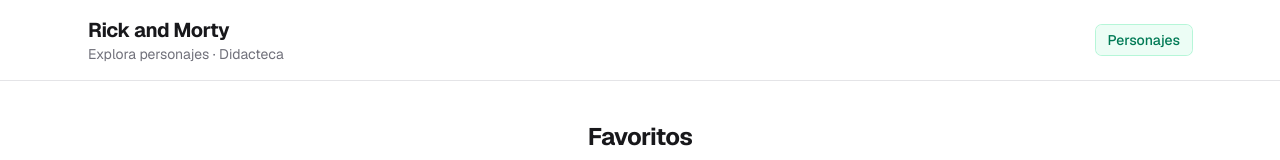
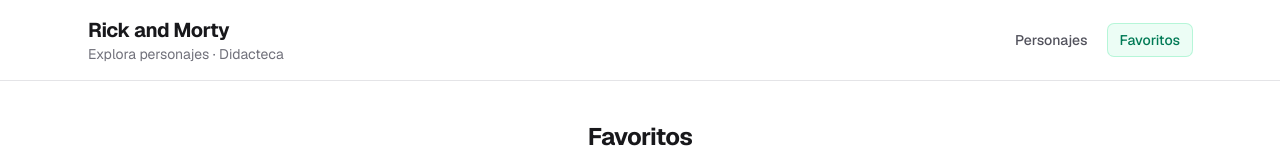
Before and after one commit to Frank345-sys/prueba-tecnica-front-end-didacteca-, a Next.js app: page /favorites in a window 1280 px wide. Shown: the top 160 px of the page. Built offline with nearby package versions, Linux system fonts and the light colour scheme; no server answers.

Commit message:
feat(favorites): añadir navegación y modo embedded en tarjetas

```diff
--- a/src/components/layout/SiteHeader.tsx
+++ b/src/components/layout/SiteHeader.tsx
@@ -1,5 +1,6 @@
 import Link from 'next/link'
 
+import { SiteNav } from '@/components/layout/SiteNav'
 import { cn } from '@/lib/cn'
 
 type SiteHeaderProps = {
@@ -26,14 +27,7 @@
             Explora personajes · Didacteca
           </p>
         </Link>
-        <nav aria-label="Principal" className="shrink-0">
-          <Link
-            href="/"
-            className="rounded-md bg-emerald-50 px-3 py-1.5 text-sm font-medium text-emerald-700 ring-1 ring-emerald-200/80"
-          >
-            Personajes
-          </Link>
-        </nav>
+        <SiteNav />
       </div>
     </header>
   )
--- /dev/null
+++ b/src/components/layout/SiteNav.tsx
@@ -0,0 +1,43 @@
+'use client'
+
+import Link from 'next/link'
+import { usePathname } from 'next/navigation'
+
+import { cn } from '@/lib/cn'
+
+const navItems = [
+  { href: '/', label: 'Personajes' },
+  { href: '/favorites', label: 'Favoritos' },
+] as const
+
+/**
+ * Enlaces de navegación principal con estado activo según la ruta.
+ */
+export function SiteNav() {
+  const pathname = usePathname()
+
+  return (
+    <nav aria-label="Principal" className="flex shrink-0 gap-2">
+      {navItems.map(({ href, label }) => {
+        const isActive =
+          href === '/' ? pathname === '/' : pathname.startsWith(href)
+
+        return (
+          <Link
+            key={href}
+            href={href}
+            className={cn(
+              'rounded-md px-3 py-1.5 text-sm font-medium ring-1 transition-colors',
+              isActive
+                ? 'bg-emerald-50 text-emerald-700 ring-emerald-200/80'
+                : 'text-zinc-600 ring-transparent hover:bg-zinc-100 hover:text-zinc-900'
+            )}
+            aria-current={isActive ? 'page' : undefined}
+          >
+            {label}
+          </Link>
+        )
+      })}
+    </nav>
+  )
+}
--- a/src/components/layout/index.ts
+++ b/src/components/layout/index.ts
@@ -1,3 +1,4 @@
 export { ScrollToTopButton } from './ScrollToTopButton'
 export { SiteFooter } from './SiteFooter'
 export { SiteHeader } from './SiteHeader'
+export { SiteNav } from './SiteNav'
--- a/src/components/ui/compounds/CardItem.tsx
+++ b/src/components/ui/compounds/CardItem.tsx
@@ -25,6 +25,8 @@
   character: Character
   /** Índice en la lista para escalonar la animación de entrada. */
   index?: number
+  /** Usa `div` en lugar de `li` cuando el ítem va dentro de un contenedor con controles (p. ej. favoritos). */
+  embedded?: boolean
 }
 
 /**
@@ -34,13 +36,24 @@
  * @param props.character - Datos del personaje desde GraphQL.
  * @param props.index - Retraso incremental en la animación Framer Motion.
  */
-export function CardItem({ character, index = 0 }: CardItemProps) {
+export function CardItem({
+  character,
+  index = 0,
+  embedded = false,
+}: CardItemProps) {
   const id = Number(character.id)
   const isFavorite = useFavoritesStore((state) => state.isFavorite(id))
   const toggleFavorite = useFavoritesStore((state) => state.toggleFavorite)
+  const Wrapper = embedded ? motion.div : motion.li
+  const wrapperProps = embedded
+    ? { className: 'min-w-0 flex-1' }
+    : {
+        className: 'list-none',
+      }
 
   return (
-    <motion.li
+    <Wrapper
+      {...wrapperProps}
       initial={{ opacity: 0, y: 12 }}
       animate={{ opacity: 1, y: 0 }}
       transition={{
@@ -48,7 +61,6 @@
         delay: index * 0.04,
         ease: MOTION_ANIMATION.easing.standard,
       }}
-      className="list-none"
     >
       <Card className="flex h-full flex-col overflow-hidden border-sky-400">
         <div className="relative aspect-square overflow-hidden bg-zinc-100">
@@ -90,6 +102,6 @@
           </div>
         </CardContent>
       </Card>
-    </motion.li>
+    </Wrapper>
   )
 }
--- a/src/components/ui/compounds/ListItem.tsx
+++ b/src/components/ui/compounds/ListItem.tsx
@@ -19,6 +19,8 @@
   character: Character
   /** Índice en la lista para escalonar la animación de entrada. */
   index?: number
+  /** Usa `motion.div` en lugar de `motion.li` dentro de listas compuestas. */
+  embedded?: boolean
 }
 
 /**
@@ -27,13 +29,22 @@
  * @param props.character - Datos del personaje desde GraphQL.
  * @param props.index - Retraso incremental en la animación Framer Motion.
  */
-export function ListItem({ character, index = 0 }: ListItemProps) {
+export function ListItem({
+  character,
+  index = 0,
+  embedded = false,
+}: ListItemProps) {
   const id = Number(character.id)
   const isFavorite = useFavoritesStore((state) => state.isFavorite(id))
   const toggleFavorite = useFavoritesStore((state) => state.toggleFavorite)
+  const Wrapper = embedded ? motion.div : motion.li
+  const wrapperProps = embedded
+    ? { className: 'min-w-0' }
+    : { className: 'list-none' }
 
   return (
-    <motion.li
+    <Wrapper
+      {...wrapperProps}
       initial={{ opacity: 0, x: -8 }}
       animate={{ opacity: 1, x: 0 }}
       transition={{
@@ -41,7 +52,6 @@
         delay: index * 0.03,
         ease: MOTION_ANIMATION.easing.standard,
       }}
-      className="list-none"
     >
       <Card className="flex items-center gap-4 p-3">
         <Link
@@ -90,6 +100,6 @@
           </div>
         </Link>
       </Card>
-    </motion.li>
+    </Wrapper>
   )
 }
```
